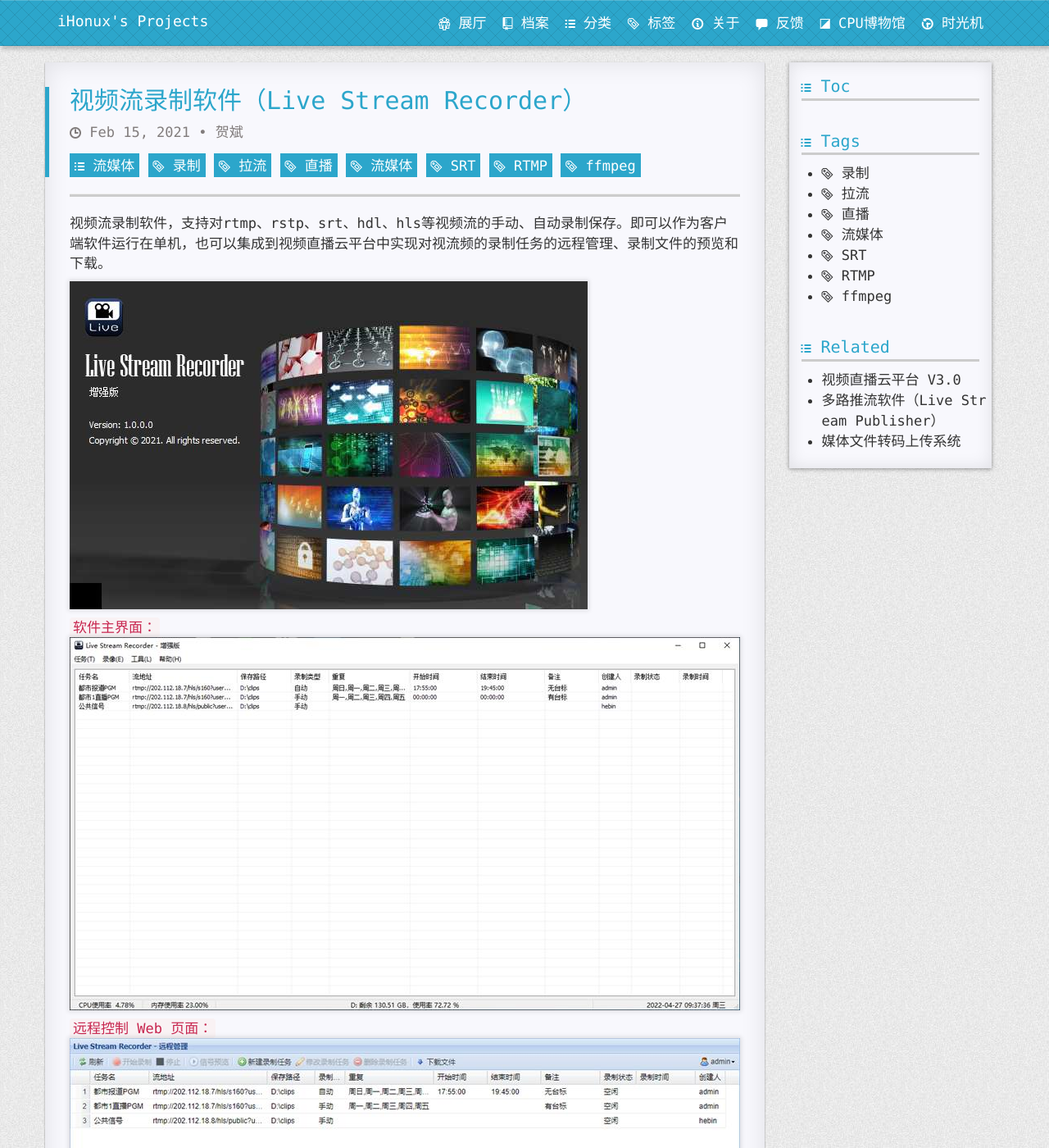
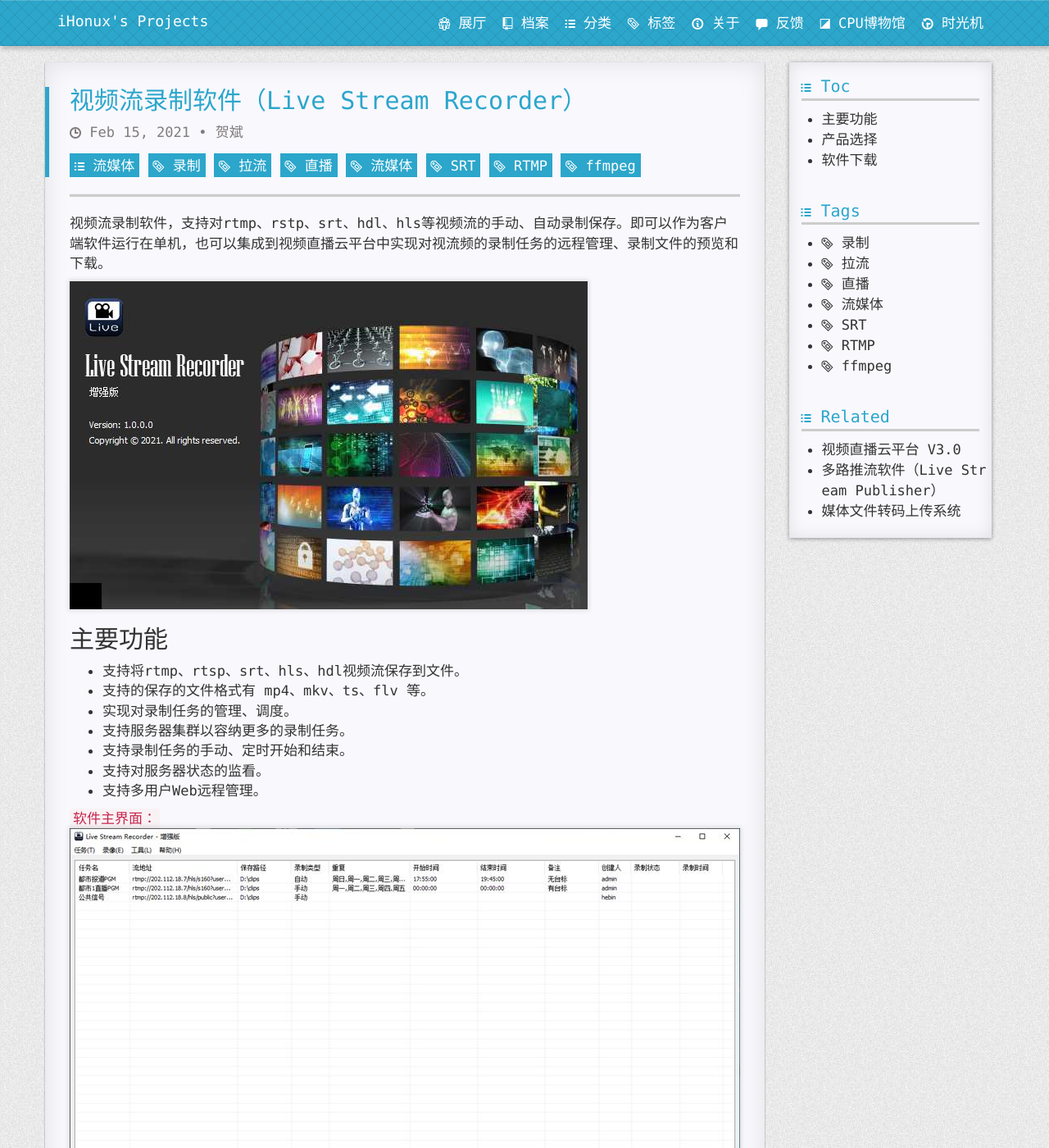
Before and after one commit to fxrj/fxrj.github.io, a Jekyll site: the page built from _posts/2021-02-15-live-stream-recorder.md, in a window 1280 px wide and 1400 px high. Shown: the whole window at 82% size. Built offline with Jekyll 4.4.1, drawn with Linux system fonts in a browser that asks for light colours; nearby versions of some CDN libraries; comment, search, counter and statistics services are not loaded; some of the changed text lies outside the part shown.

Commit message:
Update 2021-02-15-live-stream-recorder.md

```diff
--- a/_posts/2021-02-15-live-stream-recorder.md
+++ b/_posts/2021-02-15-live-stream-recorder.md
@@ -15,6 +15,16 @@
     <img src="{{'/small/LiveStreamRecorder.jpg' | prepend: site.imgrepo }}" alt="视频流录制软件" />
 </a>
 
+## 主要功能
+
+- 支持将rtmp、rtsp、srt、hls、hdl视频流保存到文件。
+- 支持的保存的文件格式有 mp4、mkv、ts、flv 等。
+- 实现对录制任务的管理、调度。
+- 支持服务器集群以容纳更多的录制任务。
+- 支持录制任务的手动、定时开始和结束。
+- 支持对服务器状态的监看。
+- 支持多用户Web远程管理。
+
 `软件主界面：`<br/>
 <a data-fancybox="gallery" href="{{'/LiveStreamRecorder-Server.png' | prepend: site.imgrepo }}">
     <img src="{{'/small/LiveStreamRecorder-Server.jpg' | prepend: site.imgrepo }}" alt="视频流录制软件主界面" />
@@ -25,6 +35,17 @@
     <img src="{{'/small/LiveStreamRecorder-Remote.jpg' | prepend: site.imgrepo }}" alt="频流录制软件远程控制 Web 页面" />
 </a>
 
+
+## 产品选择
+
+- **未注册** － 只能添加一条录制任务，不支持Web远程管理；
+- **标准版** － 不支持Web远程管理；
+- **增强版** － 全部功能（需要联系作者获取此功能）。
+
+## 软件下载
+
+<a href="javascript:alert('请联系作者！');">标准版</a> \| <a href="javascript:alert('请联系作者！');">增强版</a>
+
 ---
 
 [视频流录制软件说明书](/docs/live-stream-recorder-help)
```
